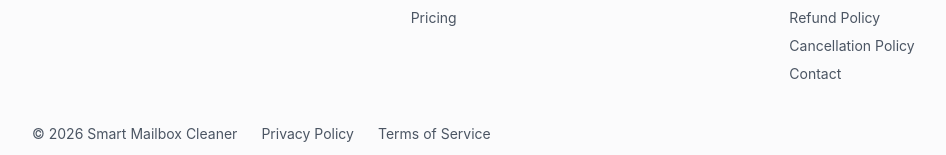
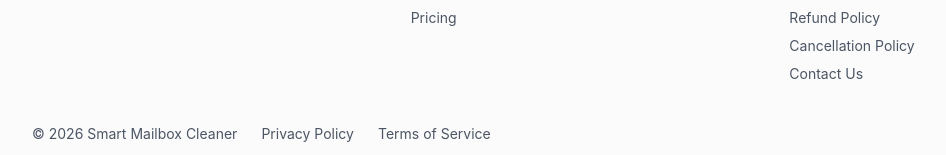
Before and after one commit to umarsofiyaan/smart-mailbox-cleaner-enterprise, a React (Vite) app in the folder frontend/: page /login in a window 1280 px wide. Shown: the part 961-1116 px from the top of the page, without its empty margins (56-1002 px from the left). Built offline with nearby package versions, Linux system fonts and the light colour scheme; no server answers.

Commit message:
Replace contact email link with Contact Us page link

```diff
--- a/frontend/src/components/SiteFooter.jsx
+++ b/frontend/src/components/SiteFooter.jsx
@@ -33,7 +33,7 @@ export default function SiteFooter() {
             <li><Link to="/terms-of-service" className="hover:text-gray-900">Terms of Service</Link></li>
             <li><Link to="/refund-policy" className="hover:text-gray-900">Refund Policy</Link></li>
             <li><Link to="/cancellation-policy" className="hover:text-gray-900">Cancellation Policy</Link></li>
-            <li><a href="mailto:support@umarsofiyaan.shop" className="hover:text-gray-900">Contact</a></li>
+            <li><Link to="/contact" className="hover:text-gray-900">Contact Us</Link></li>
           </ul>
         </div>
       </div>
```
